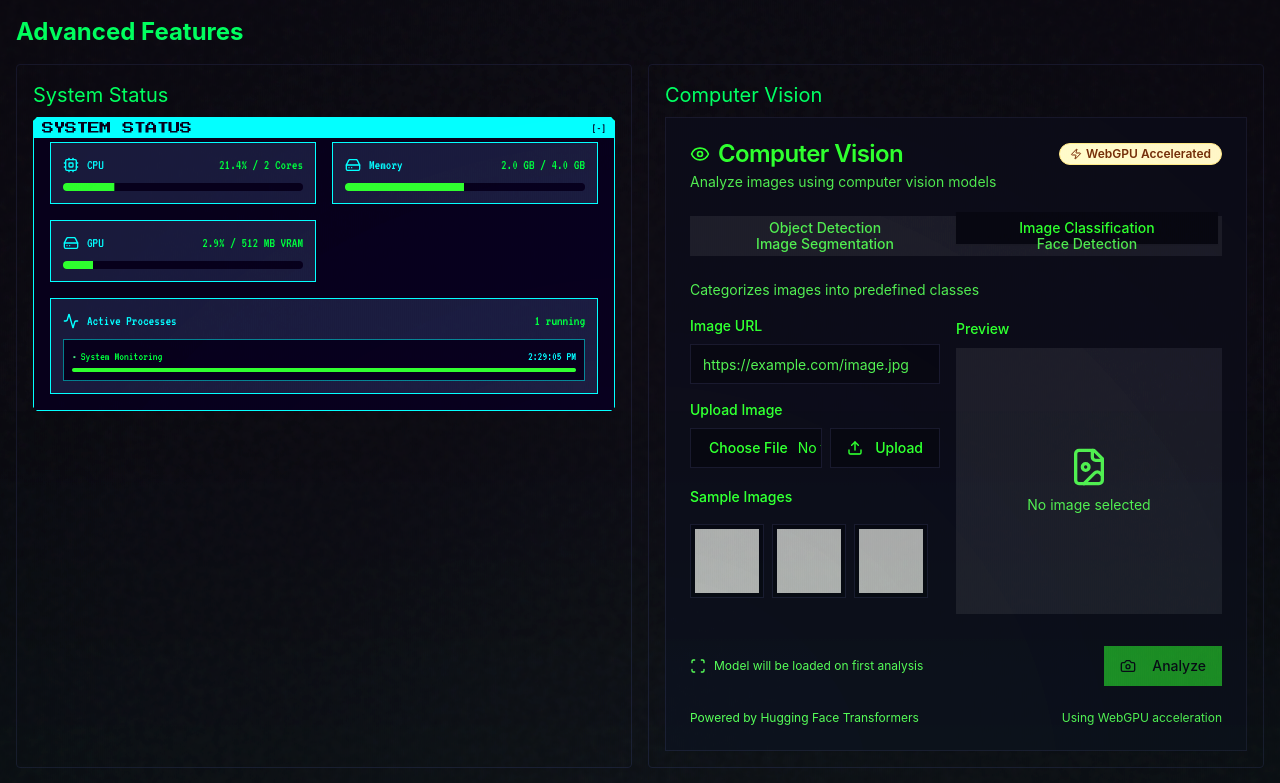
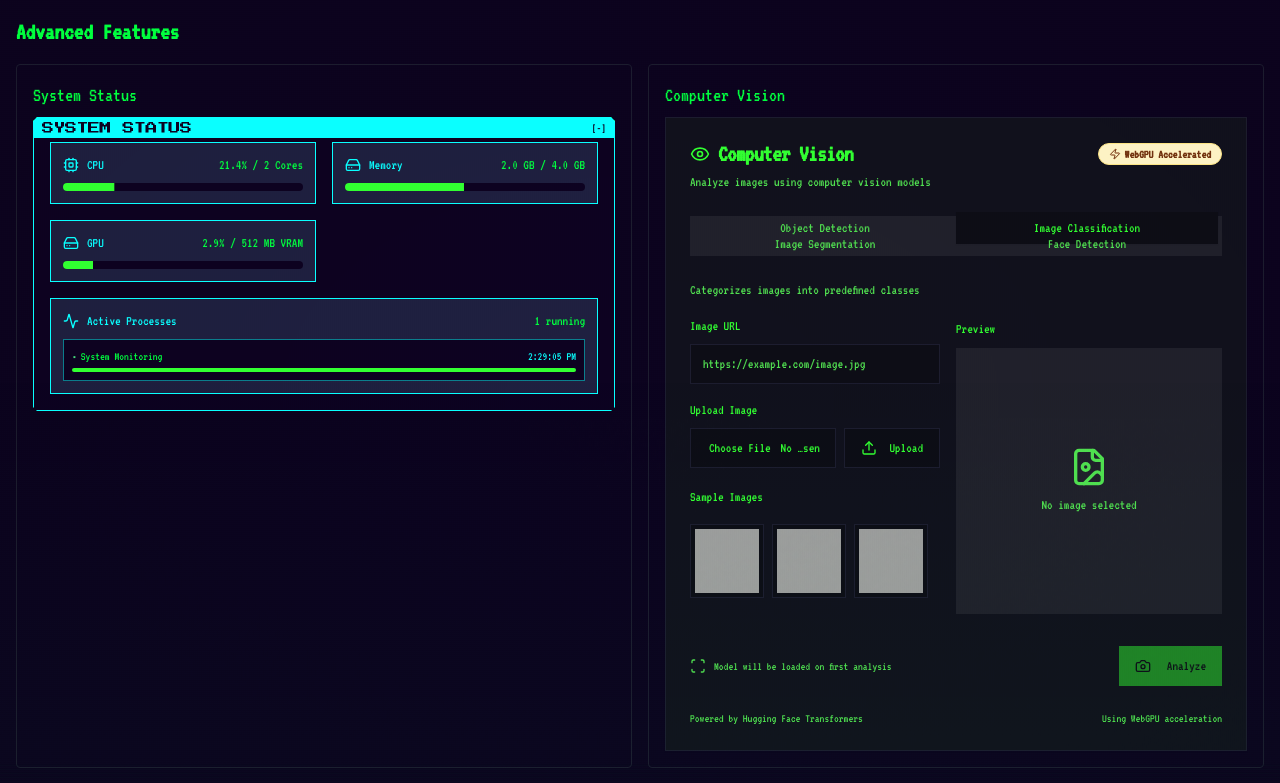
Before and after one commit to DickShmiggleTM/qux-95-genesis-core, a React (Vite) app: page /advanced-features in a window 1280 px wide. Shown: the top 783 px of the page. Built offline with nearby package versions, Linux system fonts and the light colour scheme; grey boxes are pictures that could not be loaded.

Commit message:
Reverted to edit 77c1cb87-989d-45e0-9bd7-f5a152c8e615: "Cursor Changes
New changes by Cursor."

```diff
--- a/src/index.css
+++ b/src/index.css
@@ -1,3 +1,4 @@
+
 @import url('https://fonts.googleapis.com/css2?family=VT323&display=swap');
 @import url('https://fonts.googleapis.com/css2?family=Press+Start+2P&display=swap');
 
@@ -46,84 +47,6 @@
     --sidebar-border: 240 15% 20%;
     --sidebar-ring: 180 100% 60%;
   }
-
-  .dark {
-    --background: 240 25% 5%;
-    --foreground: 120 100% 50%;
-
-    --card: 240 25% 7%;
-    --card-foreground: 120 100% 50%;
-
-    --popover: 240 25% 5%;
-    --popover-foreground: 120 100% 50%;
-
-    --primary: 120 100% 50%;
-    --primary-foreground: 240 25% 5%;
-
-    --secondary: 180 100% 50%;
-    --secondary-foreground: 240 25% 5%;
-
-    --muted: 240 15% 12%;
-    --muted-foreground: 120 70% 50%;
-
-    --accent: 270 100% 50%;
-    --accent-foreground: 240 25% 5%;
-
-    --destructive: 0 100% 50%;
-    --destructive-foreground: 240 25% 5%;
-
-    --border: 240 25% 12%;
-    --input: 240 25% 12%;
-    --ring: 120 100% 50%;
-
-    --sidebar-background: 240 25% 10%;
-    --sidebar-foreground: 120 100% 50%;
-    --sidebar-primary: 180 100% 50%;
-    --sidebar-primary-foreground: 240 25% 5%;
-    --sidebar-accent: 240 15% 15%;
-    --sidebar-accent-foreground: 120 100% 50%;
-    --sidebar-border: 240 15% 15%;
-    --sidebar-ring: 180 100% 50%;
-  }
-
-  .darker {
-    --background: 240 25% 3%;
-    --foreground: 120 100% 40%;
-
-    --card: 240 25% 5%;
-    --card-foreground: 120 100% 40%;
-
-    --popover: 240 25% 3%;
-    --popover-foreground: 120 100% 40%;
-
-    --primary: 120 100% 40%;
-    --primary-foreground: 240 25% 3%;
-
-    --secondary: 180 100% 40%;
-    --secondary-foreground: 240 25% 3%;
-
-    --muted: 240 15% 10%;
-    --muted-foreground: 120 70% 40%;
-
-    --accent: 270 100% 40%;
-    --accent-foreground: 240 25% 3%;
-
-    --destructive: 0 100% 40%;
-    --destructive-foreground: 240 25% 3%;
-
-    --border: 240 25% 10%;
-    --input: 240 25% 10%;
-    --ring: 120 100% 40%;
-
-    --sidebar-background: 240 25% 8%;
-    --sidebar-foreground: 120 100% 40%;
-    --sidebar-primary: 180 100% 40%;
-    --sidebar-primary-foreground: 240 25% 3%;
-    --sidebar-accent: 240 15% 12%;
-    --sidebar-accent-foreground: 120 100% 40%;
-    --sidebar-border: 240 15% 12%;
-    --sidebar-ring: 180 100% 40%;
-  }
 }
 
 @layer base {
@@ -132,111 +55,68 @@
   }
 
   body {
-    margin: 0;
-    font-family: -apple-system, BlinkMacSystemFont, 'Segoe UI', 'Roboto', 'Oxygen',
-      'Ubuntu', 'Cantarell', 'Fira Sans', 'Droid Sans', 'Helvetica Neue',
-      sans-serif;
-    -webkit-font-smoothing: antialiased;
-    -moz-osx-font-smoothing: grayscale;
-    filter: brightness(1.15) contrast(1.05);
-    background-color: var(--cyberpunk-dark);
-    color: var(--cyberpunk-neon-green);
-    overflow: hidden;
+    @apply bg-black text-cyberpunk-neon-green font-terminal overflow-hidden;
+    background-image:
+      linear-gradient(0deg, rgba(13, 2, 33, 0.9) 0%, rgba(13, 2, 33, 0.9) 100%),
+      repeating-linear-gradient(
+        0deg,
+        rgba(10, 255, 255, 0.05) 0px,
+        rgba(10, 255, 255, 0.05) 1px,
+        transparent 1px,
+        transparent 2px
+      ),
+      repeating-linear-gradient(
+        90deg,
+        rgba(10, 255, 255, 0.05) 0px,
+        rgba(10, 255, 255, 0.05) 1px,
+        transparent 1px,
+        transparent 2px
+      );
+    background-size: cover, 30px 30px, 30px 30px;
+    image-rendering: pixelated;
   }
 
-  body::before {
-    content: "";
-    position: fixed;
-    top: 0;
-    left: 0;
-    width: 100%;
-    height: 100%;
-    background: radial-gradient(
-      circle at center,
-      transparent 0%,
-      rgba(0, 0, 0, 0.15) 100%
-    );
-    pointer-events: none;
-    z-index: 1;
-  }
-
-  .monitor-screen {
-    position: fixed;
-    top: 0;
-    left: 0;
-    right: 0;
-    bottom: 0;
-    pointer-events: none;
-    z-index: 9999;
-    mix-blend-mode: overlay;
-    opacity: 0.75;
-    background: linear-gradient(
-      to bottom,
-      rgba(0, 255, 65, 0.12) 0%,
-      rgba(0, 255, 65, 0.08) 50%,
-      rgba(0, 255, 65, 0.12) 100%
-    );
-  }
-
-  .monitor-screen::before {
-    content: '';
-    position: absolute;
-    top: 0;
-    left: 0;
-    right: 0;
-    bottom: 0;
-    background: radial-gradient(
-      circle at center,
-      rgba(0, 255, 65, 0.12) 0%,
-      rgba(0, 255, 65, 0.08) 50%,
-      transparent 100%
-    );
-    opacity: 0.12;
-    pointer-events: none;
-  }
-
-  .monitor-screen::after {
-    content: "";
-    position: absolute;
-    top: 0;
-    left: 0;
-    width: 100%;
-    height: 100%;
-    background: repeating-linear-gradient(
-      0deg,
-      rgba(0, 0, 0, 0.06) 0px,
-      rgba(0, 0, 0, 0.06) 1px,
-      transparent 1px,
-      transparent 2px
-    );
-    pointer-events: none;
-    z-index: 3;
+  @keyframes scanline {
+    0% {
+      transform: translateY(-100%);
+    }
+    100% {
+      transform: translateY(100vh);
+    }
   }
 
   .scanline {
     position: fixed;
     top: 0;
     left: 0;
-    right: 0;
-    height: 1px;
-    background: linear-gradient(
-      to bottom,
-      transparent 0%,
-      rgba(0, 255, 65, 0.12) 50%,
-      transparent 100%
-    );
-    opacity: 0.12;
+    width: 100%;
+    height: 2px;
+    background: rgba(10, 255, 255, 0.3);
+    z-index: 999;
+    animation: scanline 5s linear infinite;
     pointer-events: none;
-    z-index: 10000;
-    animation: scanline 8s linear infinite;
   }
 
   .scanline-2 {
     position: fixed;
     top: 0;
     left: 0;
-    right: 0;
-    height: 0.8px;
+    width: 100%;
+    height: 1px;
+    background: rgba(157, 0, 255, 0.2);
+    z-index: 999;
+    animation: scanline 8s linear infinite;
+    animation-delay: 2s;
+    pointer-events: none;
+  }
+
+  .crt::before {
+    content: " ";
+    position: fixed;
+    top: 0;
+    left: 0;
+    width: 100%;
+    height: 100%;
     background: linear-gradient(
       to bottom,
       transparent 0%,
```
